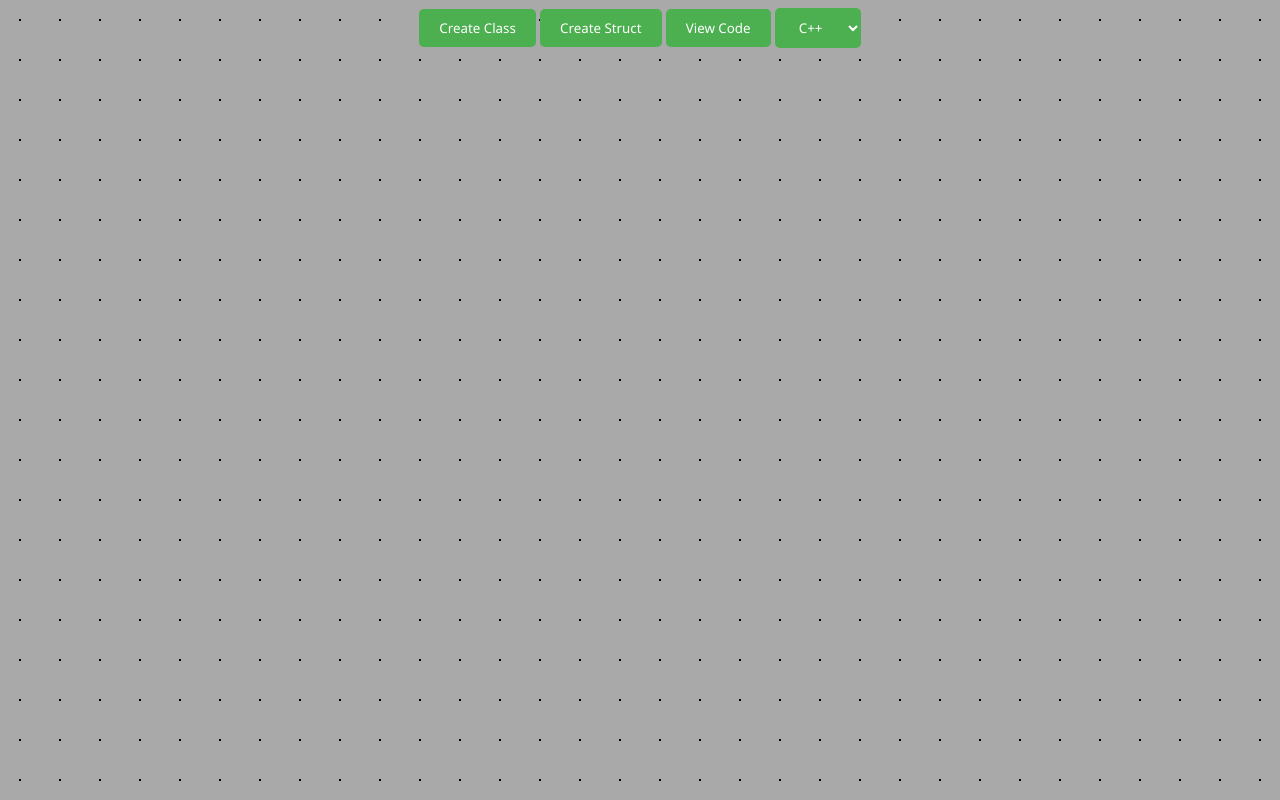
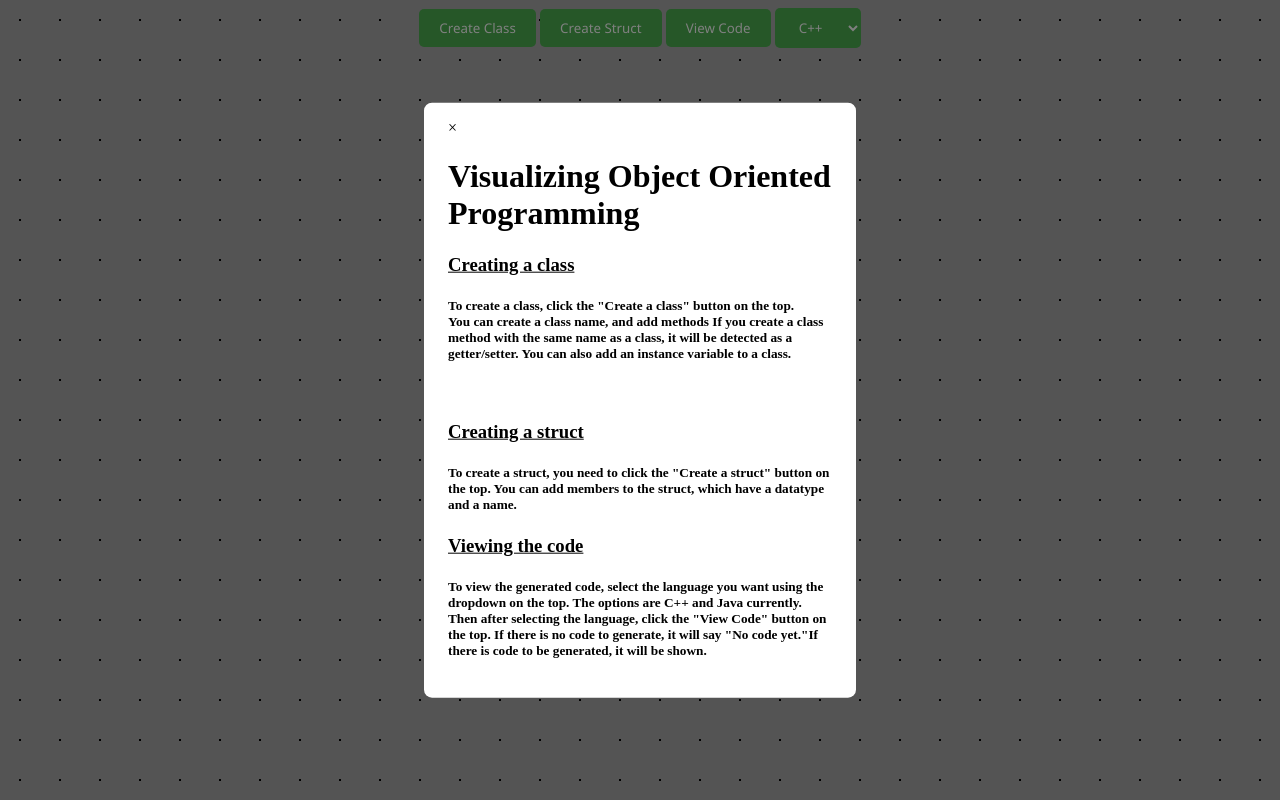
Before and after one commit to KirillMcQ/Program-Blueprints, a plain HTML site: page index.html in a window 1280 px wide. Drawn offline with Linux system fonts and the light colour scheme.

Commit message:
Added instructions modal and showing instructions to first time user

```diff
--- a/functionality/main.js
+++ b/functionality/main.js
@@ -9,6 +9,29 @@ IDEAS:
   6. Allow the user to save the current configuration using cookies.
 */
 
+const modalFirst = document.querySelector(".modalFirst");
+const closeButton = document.querySelector(".close-button");
+
+function toggleModal() {
+    modalFirst.classList.toggle("show-modal");
+}
+
+function windowOnClick(event) {
+    if (event.target === modalFirst) {
+        toggleModal();
+    }
+}
+
+
+
+// **************Showing instruction modal if user is first time visiting***********************
+if (! localStorage.noFirstVisit) {
+  modalFirst.classList.add("show-modal");
+  closeButton.addEventListener("click", toggleModal);
+  window.addEventListener("click", windowOnClick);
+  localStorage.noFirstVisit = "1";
+}
+//*****************END VISIT CHECK**************
 
 var generatedCode = "";
 var classNameCode = {};
@@ -216,15 +239,25 @@ document.getElementById("create-box").addEventListener("click", function() {
     console.log(classTitle.value);
     // generatedCode = `class ${classTitle.value} {\n\t`
     if (checkBox.checked) {
+      if (!classTitle.value){
+        alert("Class Title cannot be null!");
+      }else {
         title.innerHTML = `Class ${classTitle.value} extends ${extendDropdown.value}`;
         classNameCode[classTitle.value] = `\nclass ${classTitle.value} : public ${extendDropdown.value} {\n`;
         javaNameCode[classTitle.value] = `\n public class ${classTitle.value} extends ${extendDropdown.value}{\n`;
+      }
+
+    } else {
+      if (!classTitle.value){
+        alert("Class Title cannot be null!");
       } else {
         title.innerHTML = `Class ${classTitle.value}`;
         classNames.push(classTitle.value);
         console.log(classNames);
         classNameCode[classTitle.value] = `\nclass ${classTitle.value} {\n`;
         javaNameCode[classTitle.value] = `\n public class ${classTitle.value} {\n`;
+      }
+
     }
 
   });
--- a/index.html
+++ b/index.html
@@ -17,6 +17,19 @@
           <option value="java">Java</option>
         </select>
     </div>
+    <div class="modalFirst">
+      <div class="modalContent">
+          <span class="close-button">&times;</span>
+          <h1>Visualizing Object Oriented Programming</h1>
+          <h3 style="text-decoration: underline;">Creating a class</h3>
+        <h5>To create a class, click the "Create a class" button on the top. <br> You can create a class name, and add methods If you create a class method with the same name as a class, it will be detected as a getter/setter. You can also add an instance variable to a class.</h5>
+        <br>
+        <h3 style="text-decoration: underline;">Creating a struct</h3>
+        <h5>To create a struct, you need to click the "Create a struct" button on the top. You can add members to the struct, which have a datatype and a name.</h5>
+        <h3 style="text-decoration: underline;">Viewing the code</h3>
+        <h5>To view the generated code, select the language you want using the dropdown on the top. The options are C++ and Java currently. Then after selecting the language, click the "View Code" button on the top. If there is no code to generate, it will say "No code yet."If there is code to be generated, it will be shown.</h5>
+      </div>
+  </div>
 
     <div id="box-container"></div>
     <div id="struct-container"></div>
--- a/static/styles.css
+++ b/static/styles.css
@@ -3,6 +3,41 @@ body {
     background-image: radial-gradient(circle, #000000 1px, rgba(0, 0, 0, 0) 1px);
     background-color: darkgray;
 }
+
+/*/////////////////////////
+// First user visiting modal  //
+/////////////////////////*/
+.modalFirst {
+    position: fixed;
+    left: 0;
+    top: 0;
+    width: 100%;
+    height: 100%;
+    background-color: rgba(0, 0, 0, 0.5);
+    opacity: 0;
+    visibility: hidden;
+    transform: scale(1.1);
+    transition: visibility 0s linear 0.25s, opacity 0.25s 0s, transform 0.25s;
+}
+
+.modalContent {
+    position: absolute;
+    top: 50%;
+    left: 50%;
+    transform: translate(-50%, -50%);
+    background-color: white;
+    padding: 1rem 1.5rem;
+    width: 24rem;
+    border-radius: 0.5rem;
+}
+
+.show-modal {
+    opacity: 1;
+    visibility: visible;
+    transform: scale(1.0);
+    transition: visibility 0s linear 0s, opacity 0.25s 0s, transform 0.25s;
+}
+/*///////////////END MODAL/////////////////*/
 
 #create-box {
     padding: 10px 20px;
```
Lines whose indentation alone changed are shown as unchanged.
